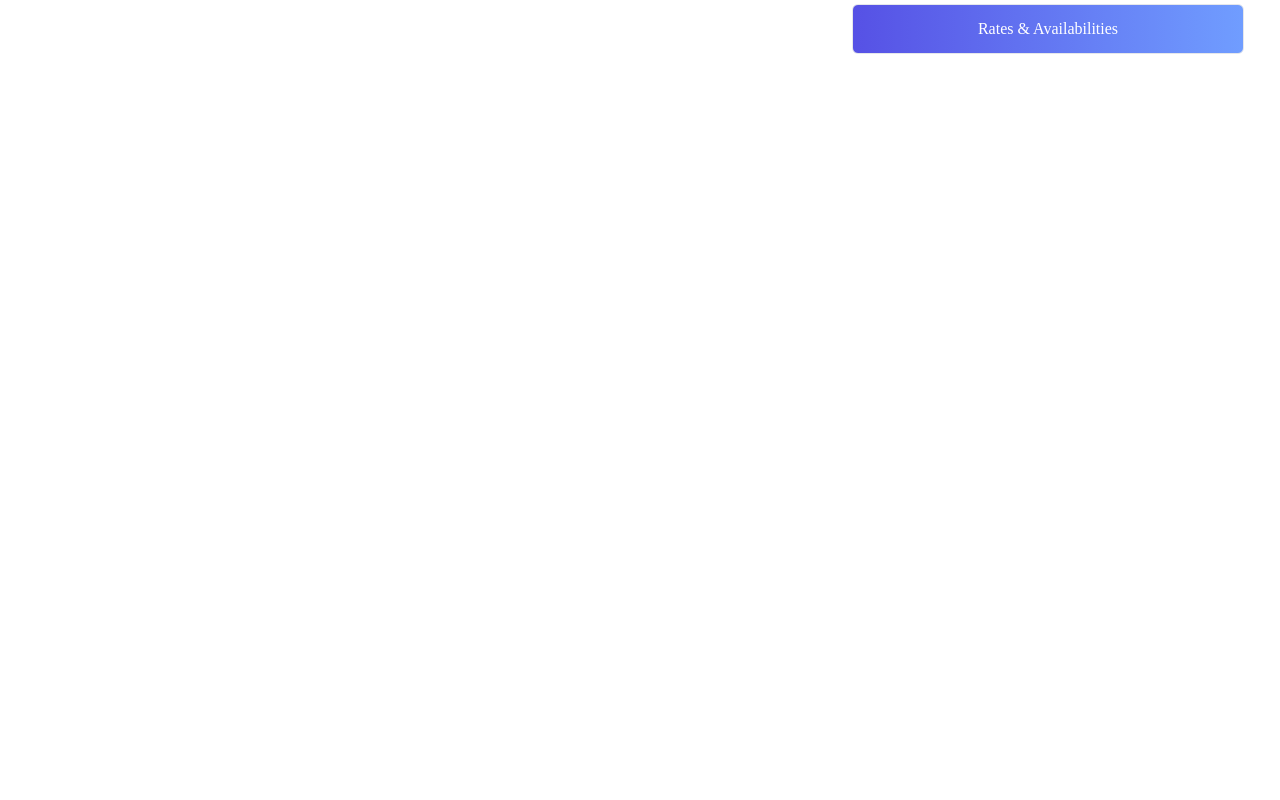
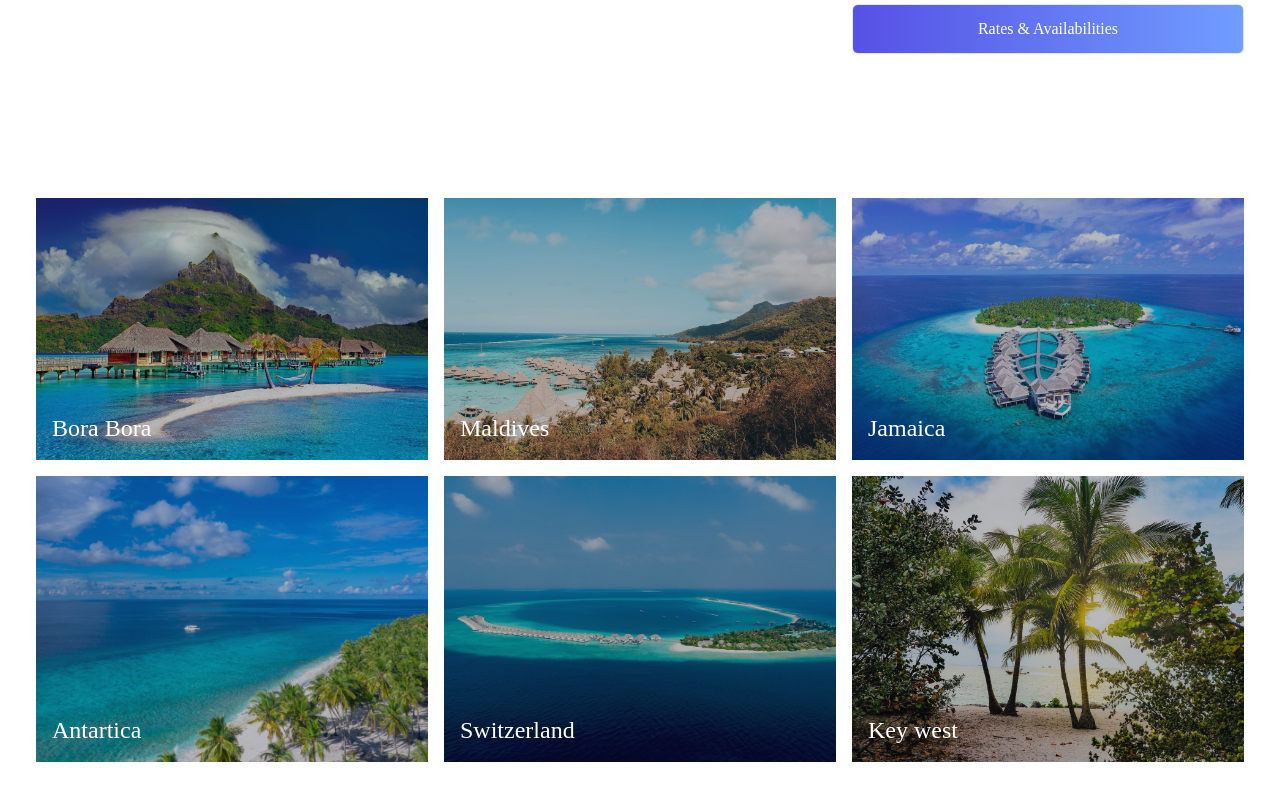
Before and after one commit to Satabdi-Rani/Travel, a React (Create React App) app: page / in a window 1280 px wide. Shown: the part 1962-2762 px from the top of the page. Before the commit the page ends 2096 px from the top, so only its background shows below. Built offline with nearby package versions, Linux system fonts and the light colour scheme.

Commit message:
Image Section Added

```diff
--- a/src/App.js
+++ b/src/App.js
@@ -3,6 +3,7 @@
 import Hero from './components/Hero';
 import Destinations from './components/Destinations';
 import Search from './components/Search';
+import Selects from './components/Selects';
 
 function App() {
   return (
@@ -11,6 +12,7 @@
        <Hero></Hero>
        <Destinations></Destinations>
        <Search></Search>
+       <Selects></Selects>
     </div>
   );
 }
--- /dev/null
+++ b/src/components/Selects.jsx
@@ -0,0 +1,24 @@
+import React from 'react'
+import BoraBora from '../assets/borabora.jpg';
+import BoraBora2 from '../assets/borabora2.jpg';
+import Maldives from '../assets/maldives.jpg';
+import Maldives2 from '../assets/maldives2.jpg';
+import Maldives3 from '../assets/maldives3.jpg';
+import keyWest from '../assets/keywest.jpg';
+import SelectsCard from './SelectsCard';
+
+const Selects = () => {
+  return (
+    <div className='max-w-[1240px] mx-auto px-4 py-16 grid sm:grid-cols-2 lg:grid-cols-3 gap-4'>
+    <SelectsCard bg={BoraBora} text='Bora Bora' />
+    <SelectsCard bg={BoraBora2} text='Maldives' />
+    <SelectsCard bg={Maldives} text='Jamaica' />
+    <SelectsCard bg={Maldives2} text='Antartica' />
+    <SelectsCard bg={Maldives3} text='Switzerland' />
+    <SelectsCard bg={keyWest} text='Key west' />
+
+    </div>
+  )
+}
+
+export default Selects
--- /dev/null
+++ b/src/components/SelectsCard.jsx
@@ -0,0 +1,14 @@
+import React from 'react'
+
+const SelectsCard = (props) => {
+  return (
+    <div className='relative'>
+    <img className='w-full h-full object-cover' src={props.bg} alt="" />
+    <div className='bg-gray-900/30 absolute top-0 left-0 w-full h-full'>
+      <p className='left-4 bottom-4 text-2xl text-white absolute'>{props.text}</p>
+    </div>
+   </div>
+  )
+}
+
+export default SelectsCard
```
